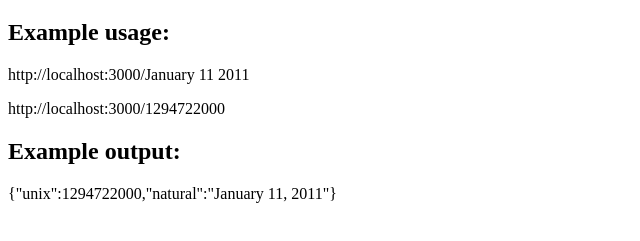
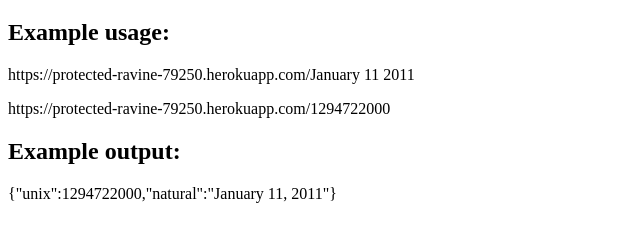
Before and after one commit to jwildberger/Timestamp-Microservice, a website: page front_page.html in a window 1280 px wide. Shown: the part 61-302 px from the top of the page, without its empty margins (0-640 px from the left). Drawn offline with Linux system fonts and the light colour scheme.

Commit message:
Changed front_page example

```diff
--- a/front_page.html
+++ b/front_page.html
@@ -7,8 +7,8 @@
 
 <h1>Timestamp Mircoservice Project</h1>
 <h2>Example usage:</h2>
-<p>http://localhost:3000/January 11 2011</p>
-<p>http://localhost:3000/1294722000</p>
+<p>https://protected-ravine-79250.herokuapp.com/January 11 2011</p>
+<p>https://protected-ravine-79250.herokuapp.com/1294722000</p>
 <p></p>
 
 <h2>Example output:</h2>
```
